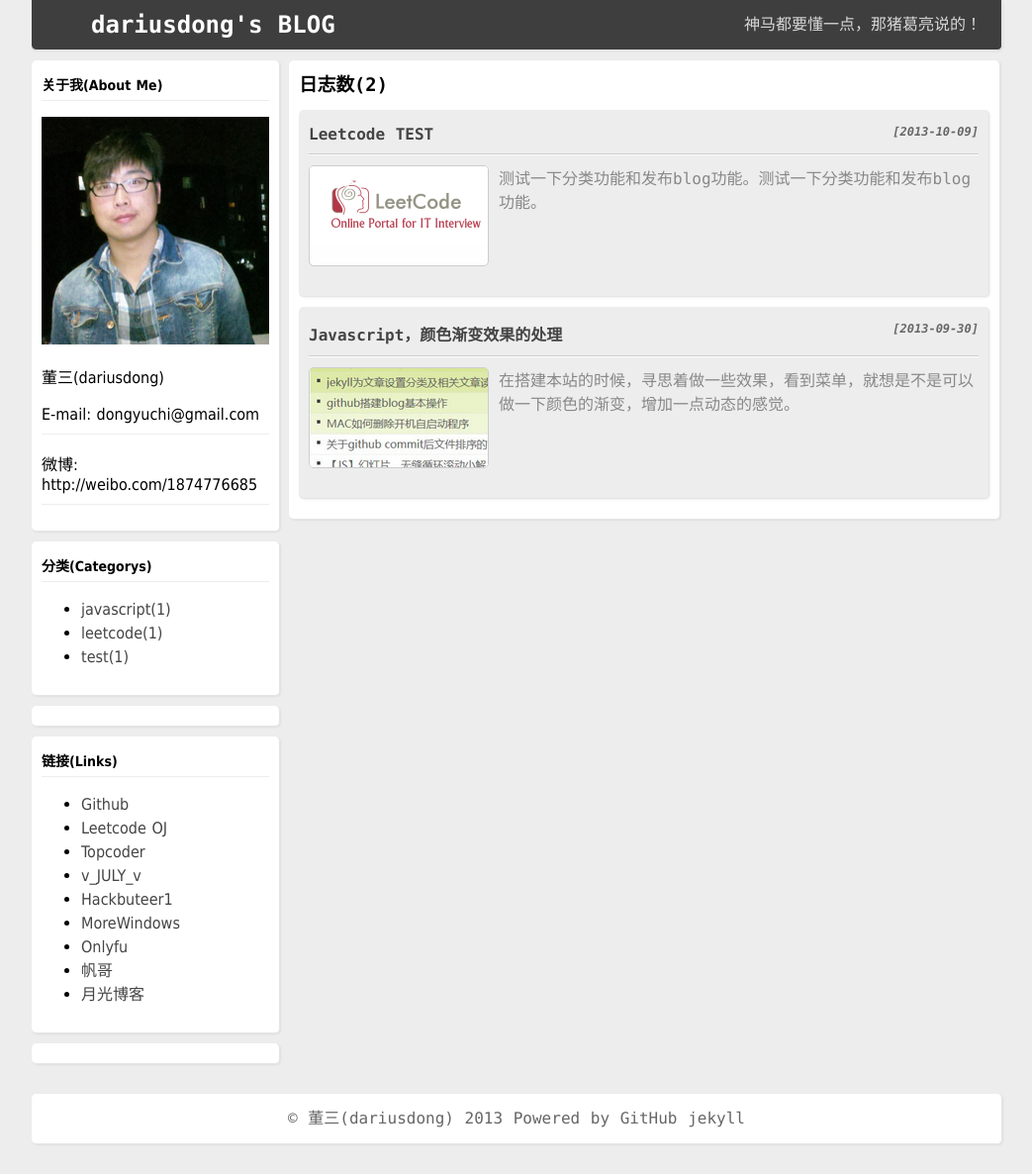
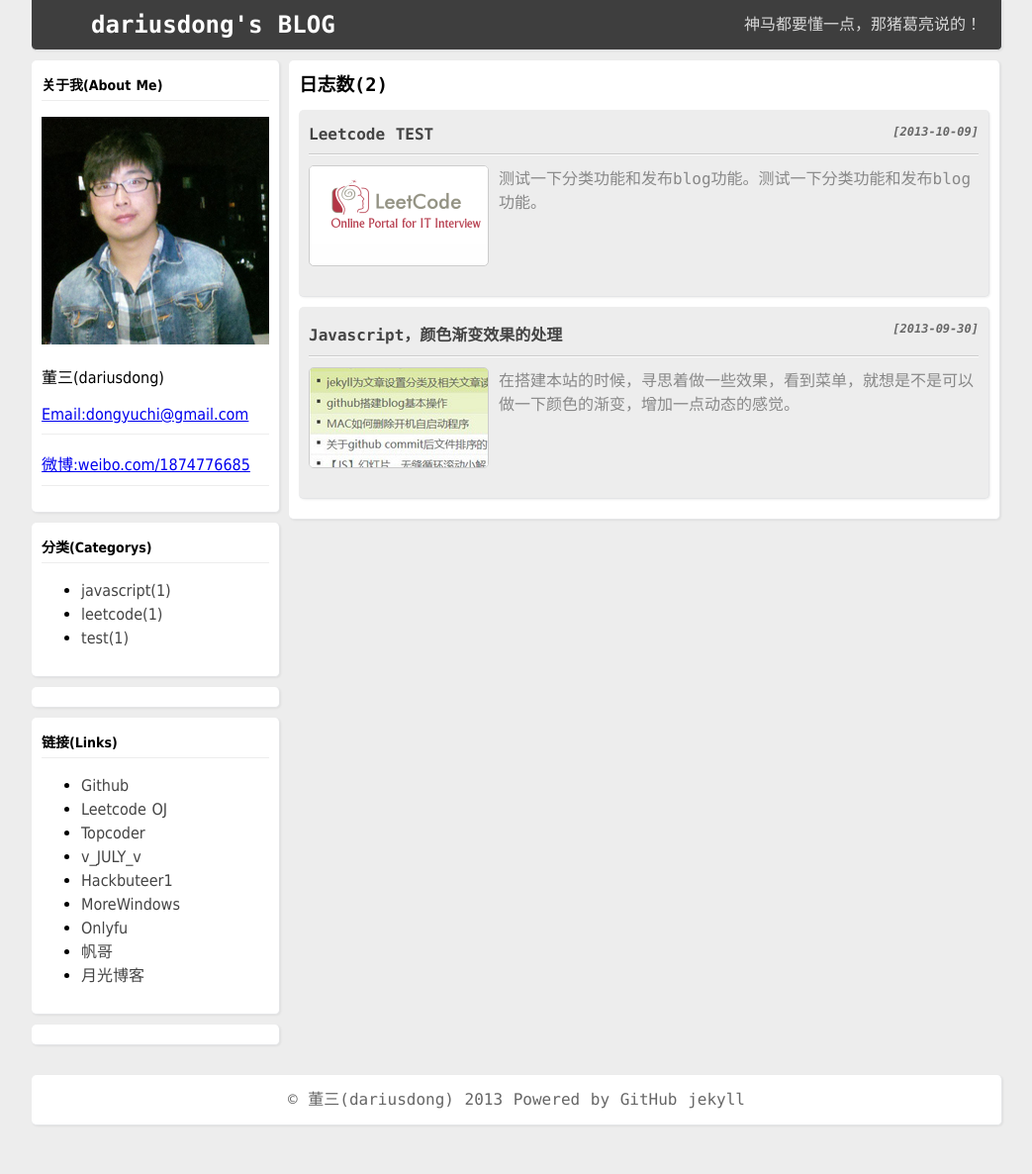
Before and after one commit to dariuskylin/blogs, a Jekyll site: the page built from index.html, in a window 1280 px wide. Shown: the whole page at 99% size, without its empty margins (118-1161 px from the left). Built offline with Jekyll 4.4.1, drawn with Linux system fonts in a browser that asks for light colours; the list of posts is cut into pages by our own code; comment, search, counter and statistics services are not loaded.

Commit message:
bottom_lines

```diff
--- a/_includes/sidebar.html
+++ b/_includes/sidebar.html
@@ -5,6 +5,10 @@
         </p>
         <p class="name">董三(dariusdong)</p>
 
-        <p class="content_bottom_line">E-mail: dongyuchi@gmail.com</p>
-        <p class="content_bottom_line">微博: http://weibo.com/1874776685</p>
+        <p class="content_bottom_line">
+                <a href="mailto:dongyuchi@gmail.com">Email:dongyuchi@gmail.com</a>
+        </p>
+        <p class="content_bottom_line">
+                <a href="http://weibo.com/1874776685">微博:weibo.com/1874776685</a>
+        </p>
 </div>
```
